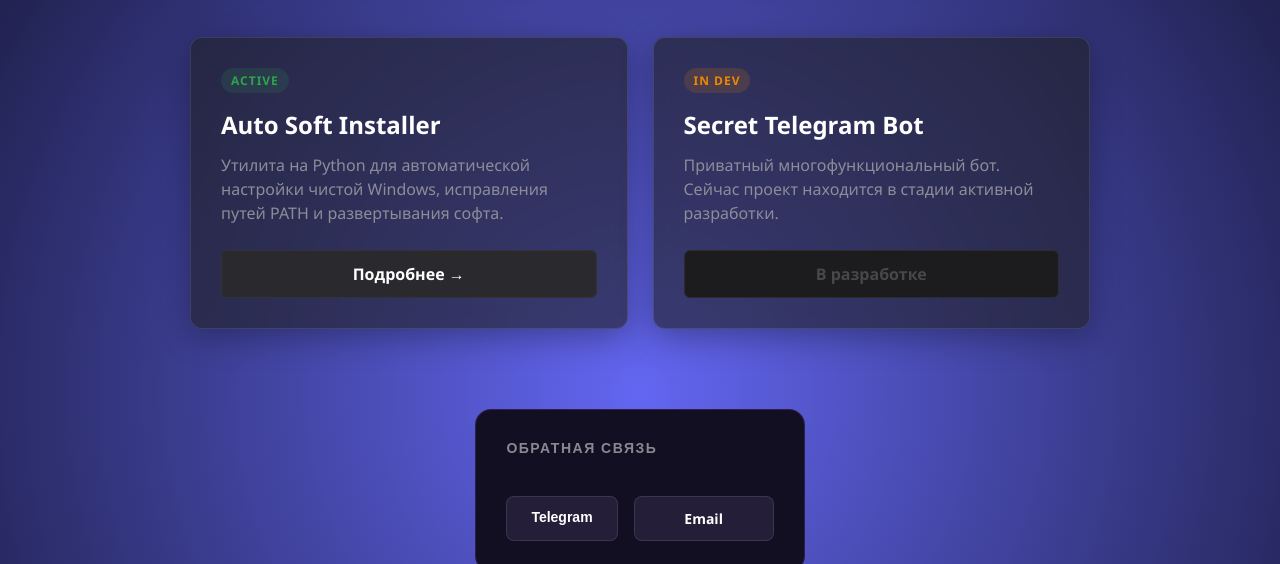
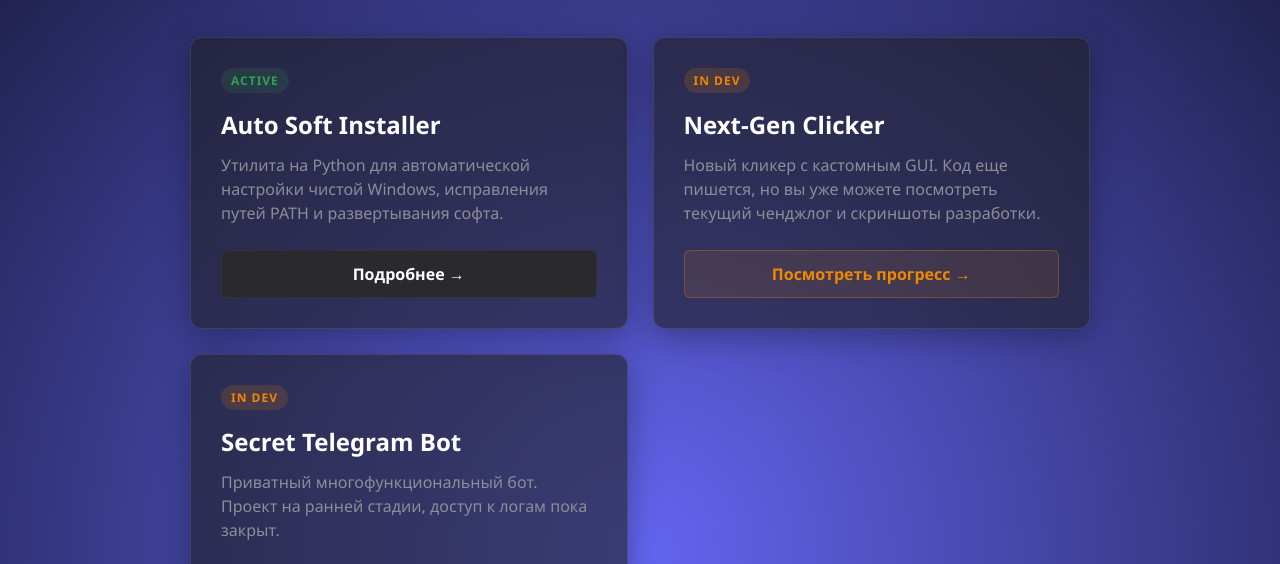
Before and after one commit to Hizikc/hiz.log, a website built with Vite: page projects.html in a window 1280 px wide. Shown: the part 236-800 px from the top of the page. Built offline with nearby package versions, Linux system fonts and the light colour scheme.

Commit message:
Обновил вторую страницу

```diff
--- a/css/projects.css
+++ b/css/projects.css
@@ -108,3 +108,15 @@
     border-color: #2c2c2e;
     cursor: not-allowed;
 }
+/* Кнопка для проектов в разработке, которые можно смотреть */
+.btn-project.btn-dev-view {
+    background: rgba(240, 135, 0, 0.1);
+    color: #f08700;
+    border-color: rgba(240, 135, 0, 0.3);
+}
+
+.btn-project.btn-dev-view:hover {
+    background: #f08700;
+    border-color: #f08700;
+    color: #fff;
+}
--- a/projects.html
+++ b/projects.html
@@ -17,29 +17,39 @@
     <!-- Сетка с карточками проектов -->
     <div class="projects-grid">
 
-        <!-- Карточка 1 (Твой рабочий софт) -->
+        <!-- Вариант 1: Полностью готов и работает -->
         <div class="project-card">
             <div class="card-content">
                 <div class="card-status status-active">Active</div>
                 <h3>Auto Soft Installer</h3>
                 <p>Утилита на Python для автоматической настройки чистой Windows, исправления путей PATH и развертывания софта.</p>
             </div>
-            <!-- Ссылка ведет в папку проекта, как ты и хотел -->
             <a href="/pages/sfc/index.html" class="btn-project">Подробнее →</a>
         </div>
 
-        <!-- Карточка 2 (Заглушка для будущего проекта) -->
+        <!-- Вариант 2: В разработке, НО посмотреть МОЖНО (Твоя корректива) -->
+        <div class="project-card">
+            <div class="card-content">
+                <div class="card-status status-dev">In Dev</div>
+                <h3>Next-Gen Clicker</h3>
+                <p>Новый кликер с кастомным GUI. Код еще пишется, но вы уже можете посмотреть текущий ченджлог и скриншоты разработки.</p>
+            </div>
+            <!-- Кнопка работает и ведет на страницу этого проекта -->
+            <a href="/pages/clicker/index.html" class="btn-project btn-dev-view">Посмотреть прогресс →</a>
+        </div>
+
+        <!-- Вариант 3: В разработке, смотреть НЕЛЬЗЯ (Кнопка заблокирована) -->
         <div class="project-card">
             <div class="card-content">
                 <div class="card-status status-dev">In Dev</div>
                 <h3>Secret Telegram Bot</h3>
-                <p>Приватный многофункциональный бот. Сейчас проект находится в стадии активной разработки.</p>
+                <p>Приватный многофункциональный бот. Проект на ранней стадии, доступ к логам пока закрыт.</p>
             </div>
-            <!-- Делаем кнопку неактивной, пока проект пишется -->
             <a href="#" class="btn-project btn-disabled">В разработке</a>
         </div>
 
     </div>
+
 
     <!-- Подключаем твои готовые блоки через плагин инжекта -->
     <load src="/blocks/feedback.html" />
```
